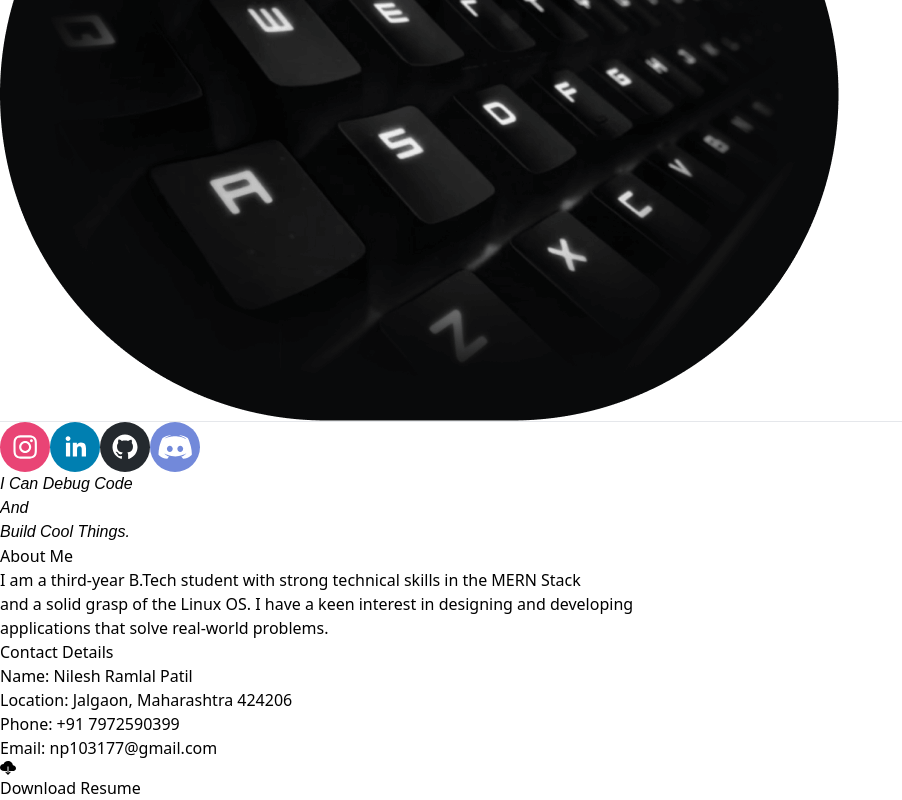
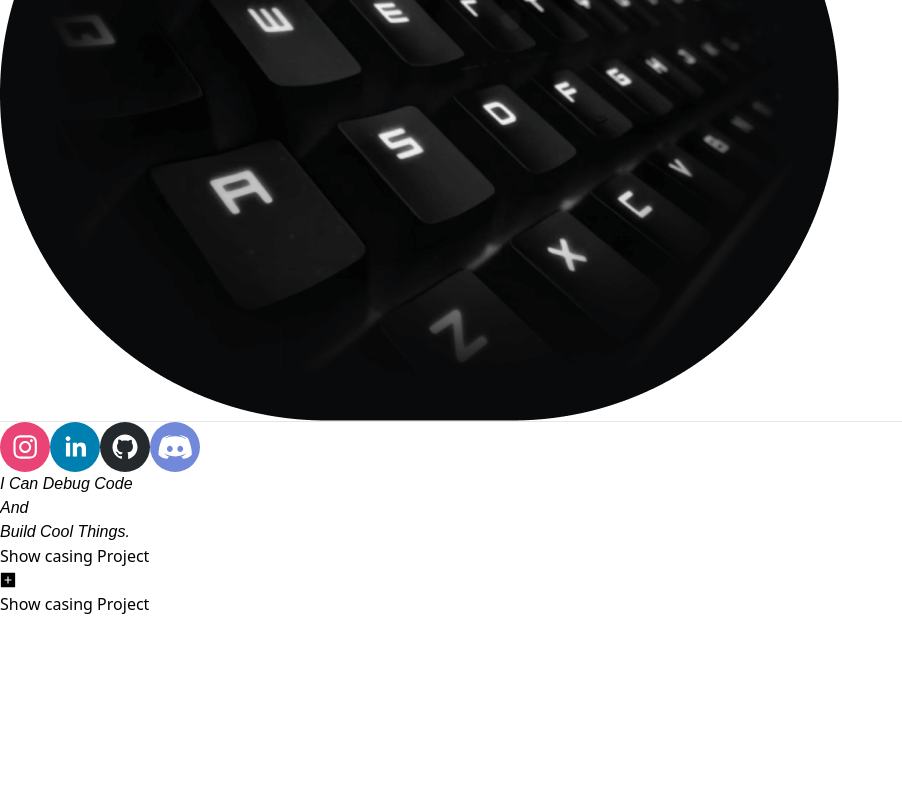
Before and after one commit to Cyber-Rebel/Portportfolio-website, a React (Vite) app: page / in a window 1280 px wide. Shown: the part 1077-1877 px from the top of the page, without its empty margins (0-902 px from the left). After the commit the page ends 1693 px from the top, so only its background shows below. Built offline with nearby package versions, Linux system fonts and the light colour scheme; a web font is replaced by a local one.

Commit message:
Buliding a section projext showcasing part-2  #1E2125

```diff
--- a/package.json
+++ b/package.json
@@ -10,6 +10,7 @@
     "preview": "vite preview"
   },
   "dependencies": {
+    "@ant-design/icons": "^5.6.1",
     "@gsap/react": "^2.1.2",
     "@react-spring/web": "^9.7.5",
     "@splinetool/react-spline": "^4.0.0",
--- a/src/App.jsx
+++ b/src/App.jsx
@@ -3,6 +3,7 @@
   import{useEffect, useState} from 'react'
 import { Link, Button, Element, Events, animateScroll as scroll, scrollSpy }from 'react-scroll';
   import Home from './page/Home.jsx'
+  import { SmileFilled } from '@ant-design/icons';
   import About from './page/About';
   import Resume from './page/Resume';
   import Work from './page/Works.jsx';
@@ -57,7 +58,9 @@ return(
           <div className='w-full relative'>
             <div>
 <div className="fixed top-0 left-0 w-full py-4 px-6 z-50 bg-black/30 backdrop-blur-xl text-white hidden md:flex justify-between items-center">
-  <div className="text-xl font-bold tracking-wide">Nilesh Patil</div>
+  <div className="text-xl font-bold tracking-wide pl-3">Nilesh Patil
+    <SmileFilled  className=' ml-3  text-[#1677FF]'/>
+  </div>
   <div className="flex gap-8 text-sm font-medium tracking-wide">
     <button className="hover:text-indigo-400 transition">ABOUT</button>
     <button className="hover:text-indigo-400 transition">RESUME</button>
--- a/src/page/About.jsx
+++ b/src/page/About.jsx
@@ -3,7 +3,7 @@ import gsap from 'gsap';
 import { ScrollTrigger } from 'gsap/ScrollTrigger';
 import { Link } from 'react-router-dom';
 import { IoCloudDownloadSharp } from 'react-icons/io5';
-
+import {PlusSquareFilled } from '@ant-design/icons'
 gsap.registerPlugin(ScrollTrigger);
 
 const About = () => {
@@ -64,7 +64,7 @@ const About = () => {
   }, []);
 
   return (
-    <div className="bg-[#1E2125] h-100vh pt-[6%] pb-24 text-white min-h-screen px-4 sm:px-8">
+    <div className="bg-[#1E2125] bg-[#141414] h-100vh pt-[6%] pb-24 text-white min-h-screen px-4 sm:px-8">
 
       <div>
         <div
@@ -92,55 +92,84 @@ const About = () => {
           Build Cool Things.
         </div>
       </div>
+      <div className='mt-36'>
+
+<div>
+      <div className='w-full  text-center'>Show casing Project </div>
+  <div className="flex flex-col items-center">
+
+    <div className="w-4 h-4 bg-blue-500 border-2 border-blue-300 rounded-full"></div>
+
+    <div className="w-px h-40 bg-gray-300"></div>
+  </div>
+  </div>
+
+</div>
+
+<div className='bg-red-700 w-full  '>
+  <PlusSquareFilled />
 
 
-      <div className="pt-[9%] w-full text-white">
-        <div className="  mx-12 max-w-5xl md:mx-auto space-y-10">
-          <section>
-            <h1 className="text-3xl font-extrabold border-blue-500   md:pb-2 mb-4">
-              About Me
-            </h1>
-            <p className=" text-lg leading-relaxed text-gray-300">
-              I am a third-year B.Tech student with strong technical skills in the MERN Stack <br />
-              and a solid grasp of the Linux OS. I have a keen interest in designing and developing
-              <br /> applications that solve real-world problems.
-            </p>
-          </section>
+  </div>
+  <div>
+      <div className='w-full  text-center'>Show casing Project </div>
+  <div className="flex flex-col items-center">
 
-          <div className="flex flex-col sm:flex-row sm:justify-between sm:items-start gap-8">
-            <div>
-              <h1 className="text-2xl sm:text-4xl font-bold pb-2 mb-4">Contact Details</h1>
-              <ul className="space-y-2 text-gray-300 text-lg">
-                <li>
-                  <span className="font-semibold text-white">Name:</span> Nilesh Ramlal Patil
-                </li>
-                <li>
-                  <span className="font-semibold text-white">Location:</span> Jalgaon, Maharashtra 424206
-                </li>
-                <li>
-                  <span className="font-semibold text-white">Phone:</span> +91 7972590399
-                </li>
-                <li>
-                  <span className="font-semibold text-white">Email:</span> np103177@gmail.com
-                </li>
-              </ul>
-            </div>
+    <div className="w-4 h-4 bg-blue-500 border-2 border-blue-300 rounded-full"></div>
 
-            <div className="flex justify-center items-center  sm:justify-end  ">
-              <Link
-                to="https://drive.google.com/file/d/1TppvuoogheptDQMECjO9tRX3LjgtUZgs/view?usp=sharing"
-                className="p-4 flex items-center gap-3 text-lg font-bold bg-[#444444] rounded-md hover:bg-[#555] transition"
-                target="_blank"
-                rel="noopener noreferrer"
-              >
-                <IoCloudDownloadSharp className="text-xl" /> Download Resume
-              </Link>
-            </div>
-          </div>
-        </div>
+    <div className="w-px h-40 bg-gray-300"></div>
+  </div>
+  </div>
       </div>
-    </div>
+
+
   );
 };
 
 export default About;
+
+      // <div className="pt-[9%] w-full text-white">
+      //   <div className="  mx-12 max-w-5xl md:mx-auto space-y-10">
+      //     <section>
+      //       <h1 className="text-3xl font-extrabold border-blue-500   md:pb-2 mb-4">
+      //         About Me
+      //       </h1>
+      //       <p className=" text-lg leading-relaxed text-gray-300">
+      //         I am a third-year B.Tech student with strong technical skills in the MERN Stack <br />
+      //         and a solid grasp of the Linux OS. I have a keen interest in designing and developing
+      //         <br /> applications that solve real-world problems.
+      //       </p>
+      //     </section>
+
+      //     <div className="flex flex-col sm:flex-row sm:justify-between sm:items-start gap-8">
+      //       <div>
+      //         <h1 className="text-2xl sm:text-4xl font-bold pb-2 mb-4">Contact Details</h1>
+      //         <ul className="space-y-2 text-gray-300 text-lg">
+      //           <li>
+      //             <span className="font-semibold text-white">Name:</span> Nilesh Ramlal Patil
+      //           </li>
+      //           <li>
+      //             <span className="font-semibold text-white">Location:</span> Jalgaon, Maharashtra 424206
+      //           </li>
+      //           <li>
+      //             <span className="font-semibold text-white">Phone:</span> +91 7972590399
+      //           </li>
+      //           <li>
+      //             <span className="font-semibold text-white">Email:</span> np103177@gmail.com
+      //           </li>
+      //         </ul>
+      //       </div>
+
+      //       <div className="flex justify-center items-center  sm:justify-end  ">
+      //         <Link
+      //           to="https://drive.google.com/file/d/1TppvuoogheptDQMECjO9tRX3LjgtUZgs/view?usp=sharing"
+      //           className="p-4 flex items-center gap-3 text-lg font-bold bg-[#444444] rounded-md hover:bg-[#555] transition"
+      //           target="_blank"
+      //           rel="noopener noreferrer"
+      //         >
+      //           <IoCloudDownloadSharp className="text-xl" /> Download Resume
+      //         </Link>
+      //       </div>
+      //     </div>
+      //   </div>
+      // </div>
```
Also changed, not shown: 1 other file (tests, documents, lock files or other folders).
